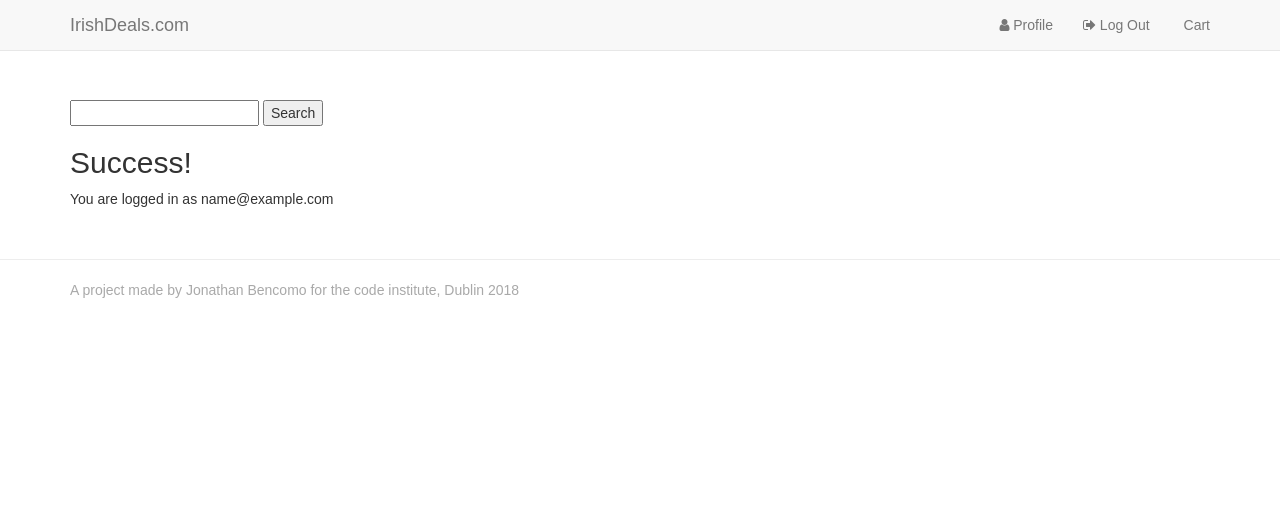
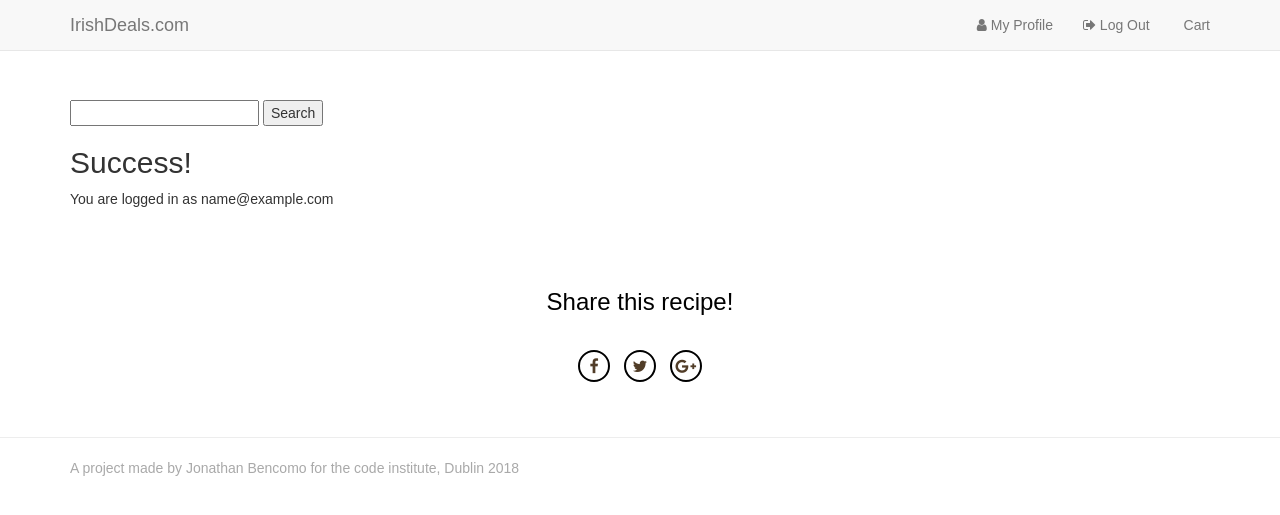
Before and after one commit to Bencomo/irishdeals, a Django app: page /accounts/profile/ in a window 1280 px wide. Shown: the top 515 px of the page. Run offline with Django 3.2, Linux system fonts and the light colour scheme; the visitor is signed in with stand-in values (Sample User, id 1); some libraries are stand-ins or nearby versions.

Commit message:
social icons added

```diff
--- a/static/css/custom.css
+++ b/static/css/custom.css
@@ -64,3 +64,39 @@ caption p {
 .product-description {
     min-height: 40px;
 }
+
+
+  /*-------SHARE ICONS-------*/
+  .follow-us-container {
+    margin-top: 50px;
+    margin-bottom: 50px;
+  }
+
+  .follow-us {
+    font-size: 32px;
+    color: #000000;
+  }
+
+  .social-icon {
+    padding-top: 6px;
+    font-size: 16px;
+    text-align: center;
+    width: 32px;
+    height: 32px;
+    border: 2px solid #000000;
+    border-radius: 50%;
+    color: #513d28;
+    margin: 5px;
+  }
+
+  a.social-icon:hover,
+  a.social-icon:active,
+  a.social-icon:focus {
+    text-decoration: none;
+    color: #000000;
+    border-color: #000000;
+  }
+
+  .social {
+    padding-top: 450px;
+  }
--- a/templates/base.html
+++ b/templates/base.html
@@ -33,7 +33,7 @@
             <div id="navbar" class="navbar-collapse collapse">
                 <ul class="nav navbar-nav navbar-right">
                     {% if user.is_authenticated %}
-                    <li><a href="{% url 'profile' %}"><i class="fa fa-user"></i> Profile</a></li>
+                    <li><a href="{% url 'profile' %}"><i class="fa fa-user"></i> My Profile</a></li>
                     <li><a href="{% url 'logout' %}"><i class="fa fa-sign-out"></i> Log Out</a></li>
                     {% else %}
                     <li><a href="{% url 'register' %}"><i class="fa fa-user-plus"></i> Register</a></li>
@@ -67,6 +67,21 @@
         </div>
         {% block content %} {% endblock %}
     </div>
+
+    <section class="social-form">
+        <div class="container follow-us-container">
+            <div class="text-center follow-us">
+                <h3>Share this recipe!</h3>
+            </div>
+            <br />
+            <div class="text-center">
+                <a class="fa fa-facebook social-icon" style="cursor: pointer;" onclick="window.open('https://facebook.com/share?', '_blank', 'location=yes,height=570,width=1000,scrollbars=yes,status=yes');"></a>
+                <a class="fa fa-twitter social-icon" style="cursor: pointer;" onclick="window.open('https://twitter.com/share?', '_blank', 'location=yes,height=570,width=520,scrollbars=yes,status=yes');"></a>
+                <a class="fa fa-google-plus social-icon" style="cursor: pointer;" onclick="window.open('https://plus.google.com/share?', '_blank', 'location=yes,height=570,width=520,scrollbars=yes,status=yes');"></a>
+            </div>
+        </div>
+    </section>
+
     <footer>
         <div class="container">
             <p>A project made by Jonathan Bencomo for the code institute, Dublin 2018</p>
```
